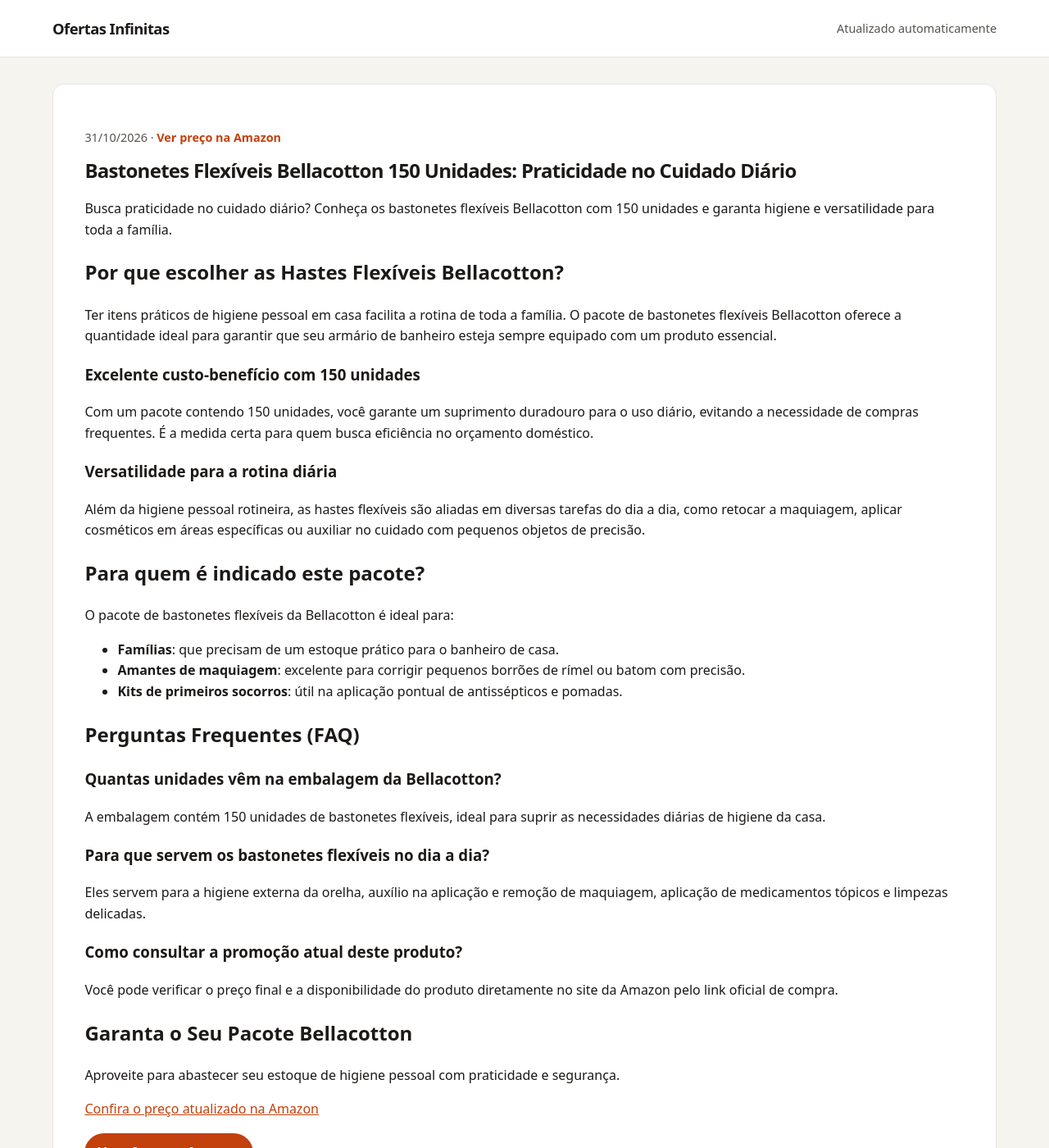
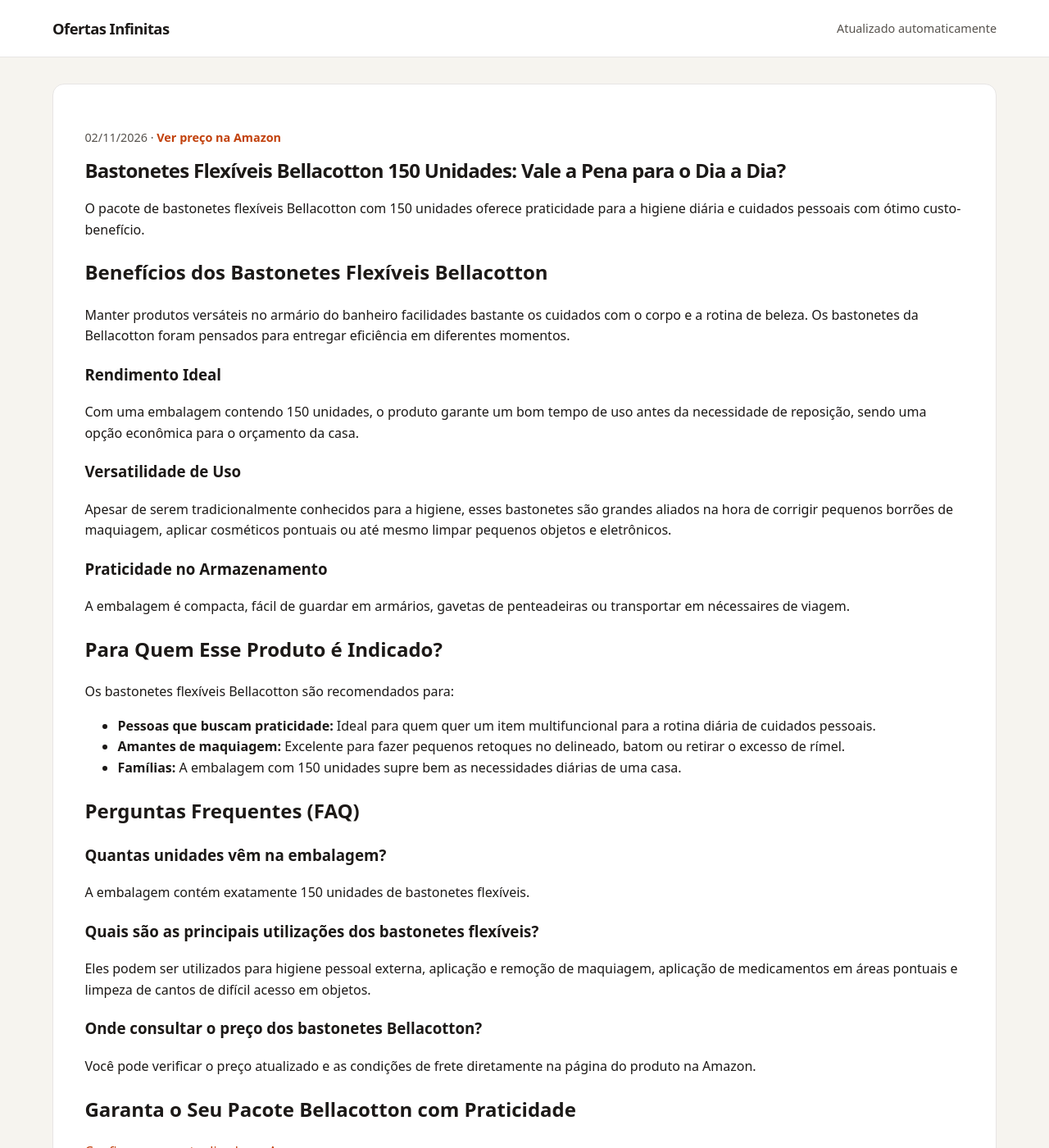
Before and after one commit to Monuver/afiliado, a Jekyll site: the page built from _posts/2026-08-19-flexiveis-cotonete-bastonetes-bellacotton-150unidades-b0cx9wkp1b.md, in a window 1280 px wide and 1400 px high. Shown: the whole window at 82% size. Built offline with Jekyll 4.4.1, drawn with Linux system fonts in a browser that asks for light colours.

```diff
--- a/_posts/2026-08-19-flexiveis-cotonete-bastonetes-bellacotton-150unidades-b0cx9wkp1b.md
+++ b/_posts/2026-08-19-flexiveis-cotonete-bastonetes-bellacotton-150unidades-b0cx9wkp1b.md
@@ -1,8 +1,8 @@
 ---
 layout: post
-title: 'Bastonetes Flexíveis Bellacotton 150 Unidades: Praticidade no Cuidado Diário'
-description: Busca praticidade no cuidado diário? Conheça os bastonetes flexíveis Bellacotton com 150 unidades e garanta higiene e versatilidade para toda a família.
-date: 2026-10-31 11:21:29 -0300
+title: 'Bastonetes Flexíveis Bellacotton 150 Unidades: Vale a Pena para o Dia a Dia?'
+description: O pacote de bastonetes flexíveis Bellacotton com 150 unidades oferece praticidade para a higiene diária e cuidados pessoais com ótimo custo-benefício.
+date: 2026-11-02 14:54:49 -0300
 categories:
 - ofertas
 image: ''
@@ -10,41 +10,43 @@ preco: Ver preço na Amazon
 affiliate_url: https://amzn.to/4qoOHSN
 ---
 
-# Bastonetes Flexíveis Bellacotton 150 Unidades: Praticidade no Cuidado Diário
+# Bastonetes Flexíveis Bellacotton 150 Unidades: Vale a Pena para o Dia a Dia?
 
-Busca praticidade no cuidado diário? Conheça os bastonetes flexíveis Bellacotton com 150 unidades e garanta higiene e versatilidade para toda a família.
+O pacote de bastonetes flexíveis Bellacotton com
+ 150 unidades oferece praticidade para a higiene diária e cuidados pessoais com ótimo custo-benefício.
 
-## Por que escolher as Hastes Flexíveis Bellacotton?
+## Benefícios dos Bastonetes Flexíveis Bellacotton
 
-Ter itens práticos de higiene pessoal em casa facilita a rotina de toda a família. O pacote de bastonetes flexíveis Bellacotton oferece a quantidade ideal para garantir que seu armário de banheiro esteja sempre equipado com um produto essencial.
+Manter produtos versáteis no armário do banheiro facilidades bastante os cuidados com o corpo e a rotina de beleza. Os bastonetes da Bellacotton foram pensados para entregar eficiência em diferentes momentos.
 
-### Excelente custo-benefício com 150 unidades
-Com um pacote contendo 150 unidades, você garante um suprimento duradouro para o uso diário, evitando a necessidade de compras frequentes. É a medida certa para quem busca eficiência no orçamento doméstico.
+### Rendimento Ideal
+Com uma embalagem contendo 150 unidades, o produto garante um bom tempo de uso antes da necessidade de reposição, sendo uma opção econômica para o orçamento da casa.
 
-### Versatilidade para a rotina diária
-Além da higiene pessoal rotineira, as hastes flexíveis são aliadas em diversas tarefas do dia a dia, como retocar a maquiagem, aplicar cosméticos em áreas específicas ou auxiliar no cuidado com pequenos objetos de precisão.
+### Versatilidade de Uso
+Apesar de serem tradicionalmente conhecidos para a higiene, esses bastonetes são grandes aliados na hora de corrigir pequenos borrões de maquiagem, aplicar cosméticos pontuais ou até mesmo limpar pequenos objetos e eletrônicos.
 
-## Para quem é indicado este pacote?
+### Praticidade no Armazenamento
+A embalagem é compacta, fácil de guardar em armários, gavetas de penteadeiras ou transportar em nécessaires de viagem.
 
-O pacote de bastonetes flexíveis da Bellacotton é ideal para:
+## Para Quem Esse Produto é Indicado?
 
-- **Famílias**: que precisam de um estoque prático para o banheiro de casa.
-- **Amantes de maquiagem**: excelente para corrigir pequenos borrões de rímel ou batom com precisão.
-- **Kits de primeiros socorros**: útil na aplicação pontual de antissépticos e pomadas.
+Os bastonetes flexíveis Bellacotton são recomendados para:
+
+- **Pessoas que buscam praticidade:** Ideal para quem quer um item multifuncional para a rotina diária de cuidados pessoais.
+- **Amantes de maquiagem:** Excelente para fazer pequenos retoques no delineado, batom ou retirar o excesso de rímel.
+- **Famílias:** A embalagem com 150 unidades supre bem as necessidades diárias de uma casa.
 
 ## Perguntas Frequentes (FAQ)
 
-### Quantas unidades vêm na embalagem da Bellacotton?
-A embalagem contém 150 unidades de bastonetes flexíveis, ideal para suprir as necessidades diárias de higiene da casa.
+### Quantas unidades vêm na embalagem?
+A embalagem contém exatamente 150 unidades de bastonetes flexíveis.
 
-### Para que servem os bastonetes flexíveis no dia a dia?
-Eles servem para a higiene externa da orelha, auxílio na aplicação e remoção de maquiagem, aplicação de medicamentos tópicos e limpezas delicadas.
+### Quais são as principais utilizações dos bastonetes flexíveis?
+Eles podem ser utilizados para higiene pessoal externa, aplicação e remoção de maquiagem, aplicação de medicamentos em áreas pontuais e limpeza de cantos de difícil acesso em objetos.
 
-### Como consultar a promoção atual deste produto?
-Você pode verificar o preço final e a disponibilidade do produto diretamente no site da Amazon pelo link oficial de compra.
+### Onde consultar o preço dos bastonetes Bellacotton?
+Você pode verificar o preço atualizado e as condições de frete diretamente na página do produto na Amazon.
 
-## Garanta o Seu Pacote Bellacotton
-
-Aproveite para abastecer seu estoque de higiene pessoal com praticidade e segurança.
+## Garanta o Seu Pacote Bellacotton com Praticidade
 
 [Confira o preço atualizado na Amazon](https://amzn.to/4qoOHSN)
```
Also changed, not shown: _posts/2026-08-18-cafeteira-italiana-expresso-aluminio-xicaras-b08b79hyvc.md (+26 -22 lines), _posts/2026-08-19-cadeira-escritorio-presidente-duoffice-du500a-b09vnbcfdj.md (+32 -23 lines), _posts/2026-08-19-shampoo-clorexidina-seborreia-queda-500ml-b09l9qkmd1.md (+20 -22 lines).
